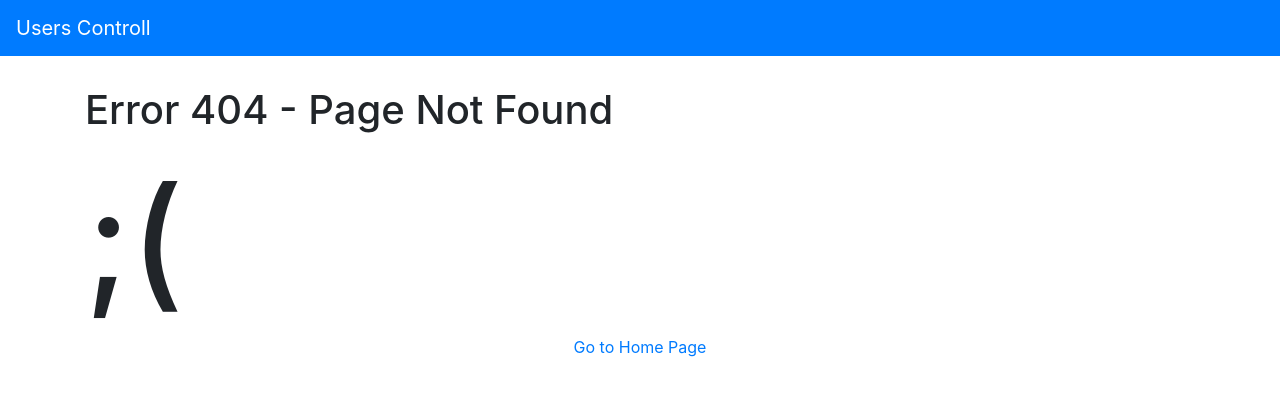
After one commit to luantorrex/users-controll, a Flask app: template app/templates/404.html in a window 1280 px wide. The commit adds this page. Shown: the top 396 px of the page. Run offline with Flask 2, Linux system fonts and the light colour scheme; the template is opened without the code that fills it, so the values that code supplies are empty; some libraries are stand-ins or nearby versions.

Commit message:
404 page

```diff
--- a/app/__init__.py
+++ b/app/__init__.py
@@ -13,4 +13,4 @@ login_manager.init_app(app)
 
 migrate = Migrate(app, db)
 
-from app import routes, models
+from app import routes, models, errors
--- a/app/routes.py
+++ b/app/routes.py
@@ -88,6 +88,8 @@ def confirmAdmin():
             db.session.add(current_user)
             db.session.commit()
             return redirect(url_for("dbView"))
+        else:
+            flash("Wrong password. Try Again")
     return render_template("confirm-admin.html", form=form)
 
 
@@ -107,8 +109,10 @@ def changePermission(user):
     user = User.query.filter_by(username=user).first()
     if user.admin is True:
         user.admin = False
+        flash(user.username + " isn't an administrator anymore.")
     else:
         user.admin = True
+        flash(user.username + " is an administrator now.")
     db.session.add(user)
     db.session.commit()
     return redirect(url_for("dbView"))
--- /dev/null
+++ b/app/templates/404.html
@@ -0,0 +1,9 @@
+{% extends "base.html" %}
+
+{% block title %}Error 404 - Page Not Found{% endblock %}
+{% block innertitle %}Error 404 - Page Not Found{% endblock %}
+
+{% block content %}
+    <h1 style="font-size: 9em;">;(</h1>
+    <center><a href="{{ url_for('home') }}">Go to Home Page</a></center>
+{% endblock %}
--- a/app/templates/user.html
+++ b/app/templates/user.html
@@ -18,5 +18,5 @@
     {% else: %}
         {{ url_for('confirmAdmin') }}
     {% endif %}
-    " style="position:absolute; bottom:0; height:60px;">Administrator's Page</a>
+    " style="position:absolute; bottom:0; height:60px; right:10%;">Administrator's Page</a>
 {% endblock %}
```
Also changed, not shown: app/errors.py (added, +7 -0 lines), app/storage.db.
